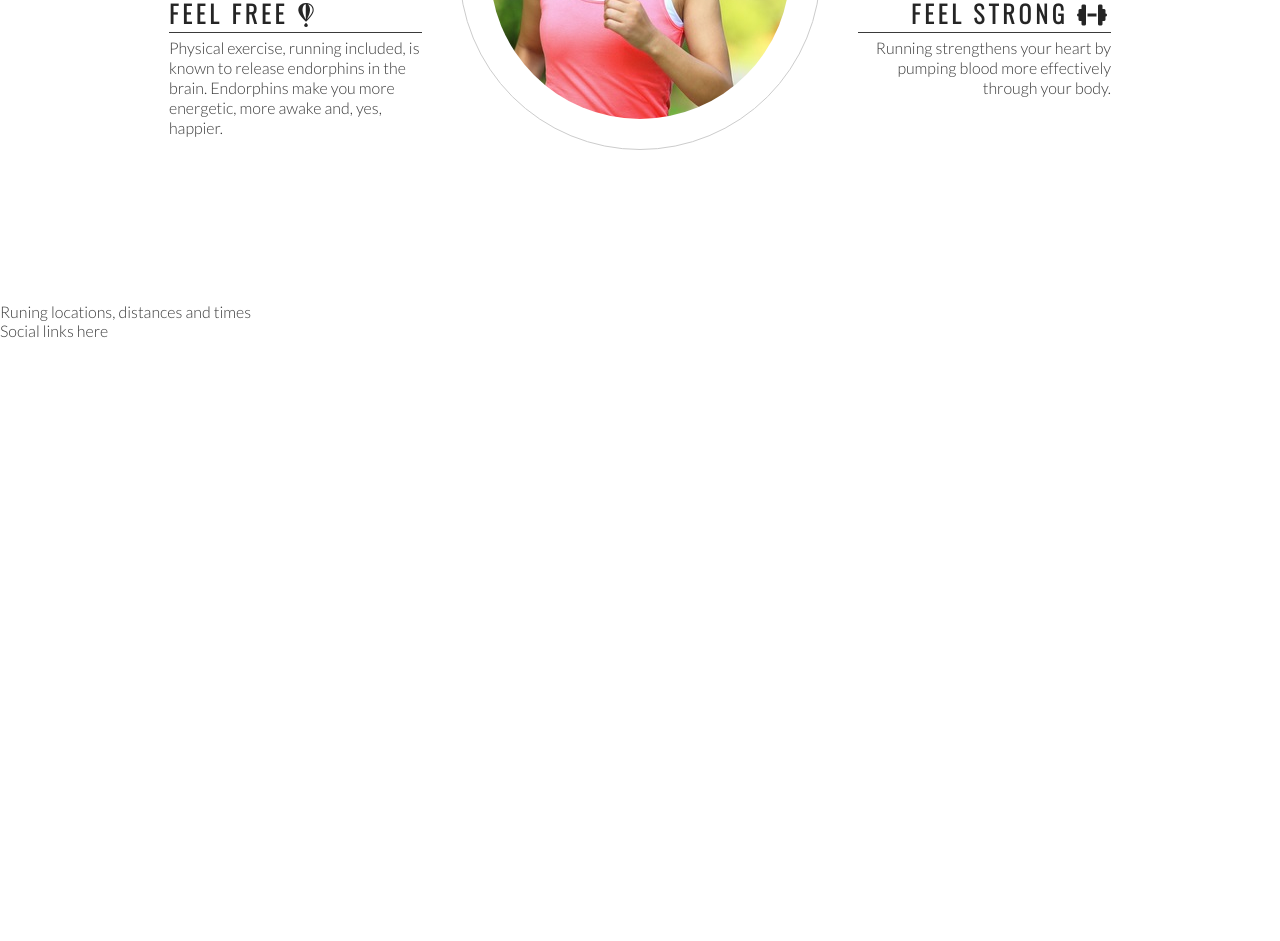
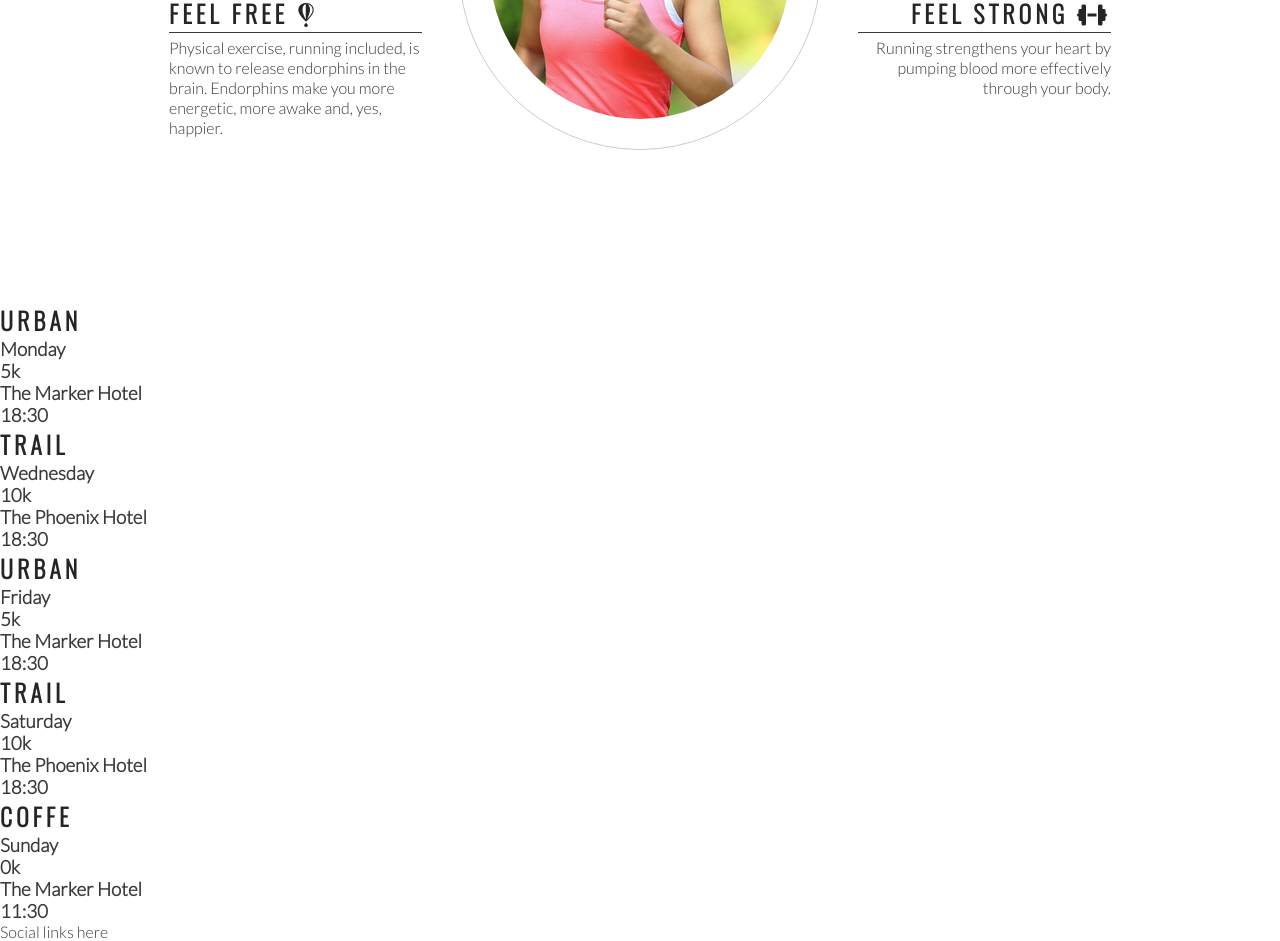
Before and after one commit to Florin26/Love-Runing, a plain HTML site: page index.html in a window 1280 px wide. Shown: the part 993-1934 px from the top of the page. Before the commit the page ends 1333 px from the top, so only its background shows below. Drawn offline with nearby package versions, Linux system fonts and the light colour scheme.

Commit message:
Add meetup times main structure

```diff
--- a/index.html
+++ b/index.html
@@ -86,7 +86,41 @@
         </div>
     </section>
     <section>
-        Runing locations, distances and times
+        <div>
+            <h2>Urban</h2>
+            <h3>Monday</h3>
+            <h3>5k</h3>
+            <h3>The Marker Hotel</h3>
+            <h3>18:30</h3>
+        </div>
+        <div>
+            <h2>Trail</h2>
+            <h3>Wednesday</h3>
+            <h3>10k</h3>
+            <h3>The Phoenix Hotel</h3>
+            <h3>18:30</h3>
+        </div>
+        <div>
+            <h2>Urban</h2>
+            <h3>Friday</h3>
+            <h3>5k</h3>
+            <h3>The Marker Hotel</h3>
+            <h3>18:30</h3>
+        </div>
+        <div>
+            <h2>Trail</h2>
+            <h3>Saturday</h3>
+            <h3>10k</h3>
+            <h3>The Phoenix Hotel</h3>
+            <h3>18:30</h3>
+        </div>
+        <div>
+            <h2>Coffe</h2>
+            <h3>Sunday</h3>
+            <h3>0k</h3>
+            <h3>The Marker Hotel</h3>
+            <h3>11:30</h3>
+        </div>
     </section>
     <footer>
         Social links here
```
